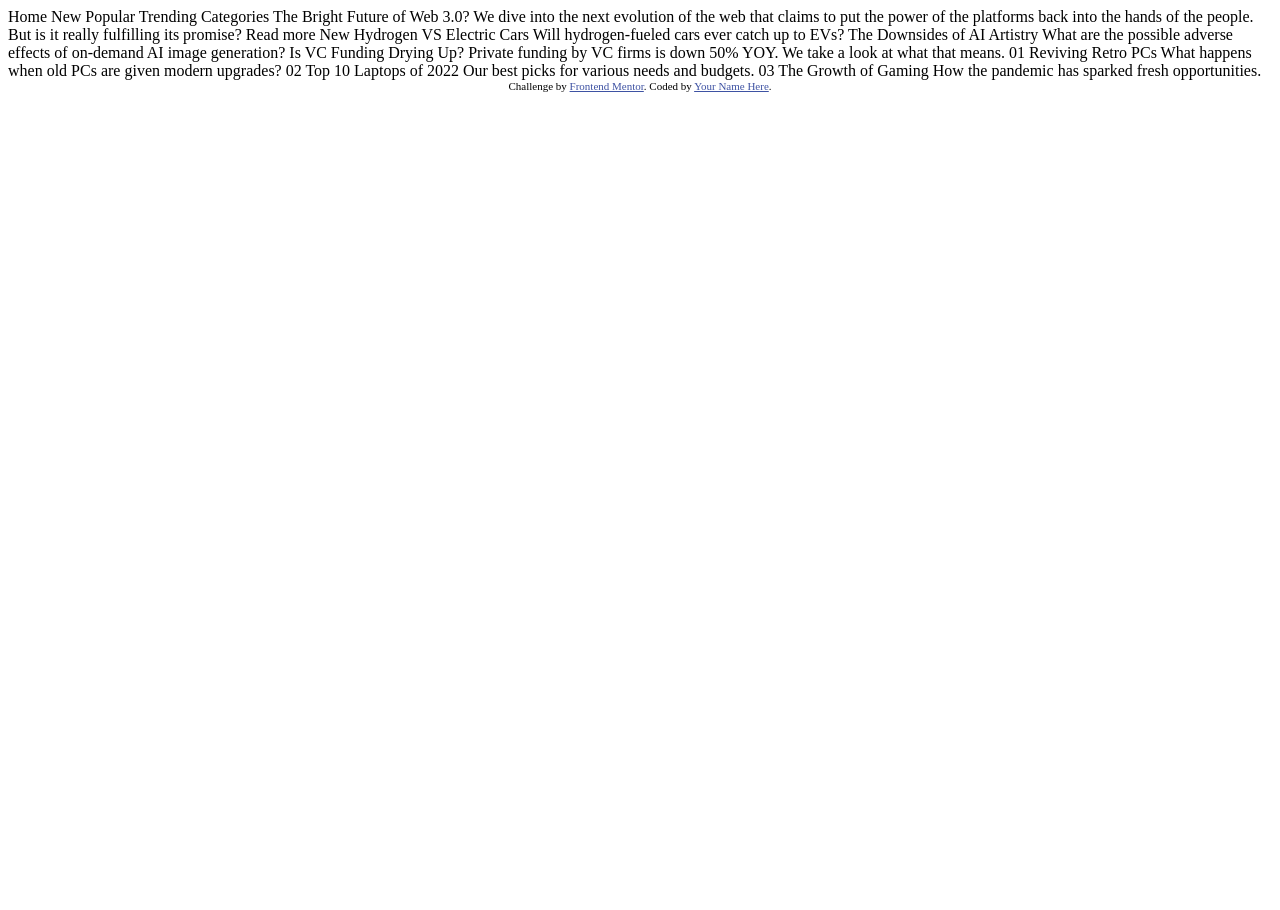
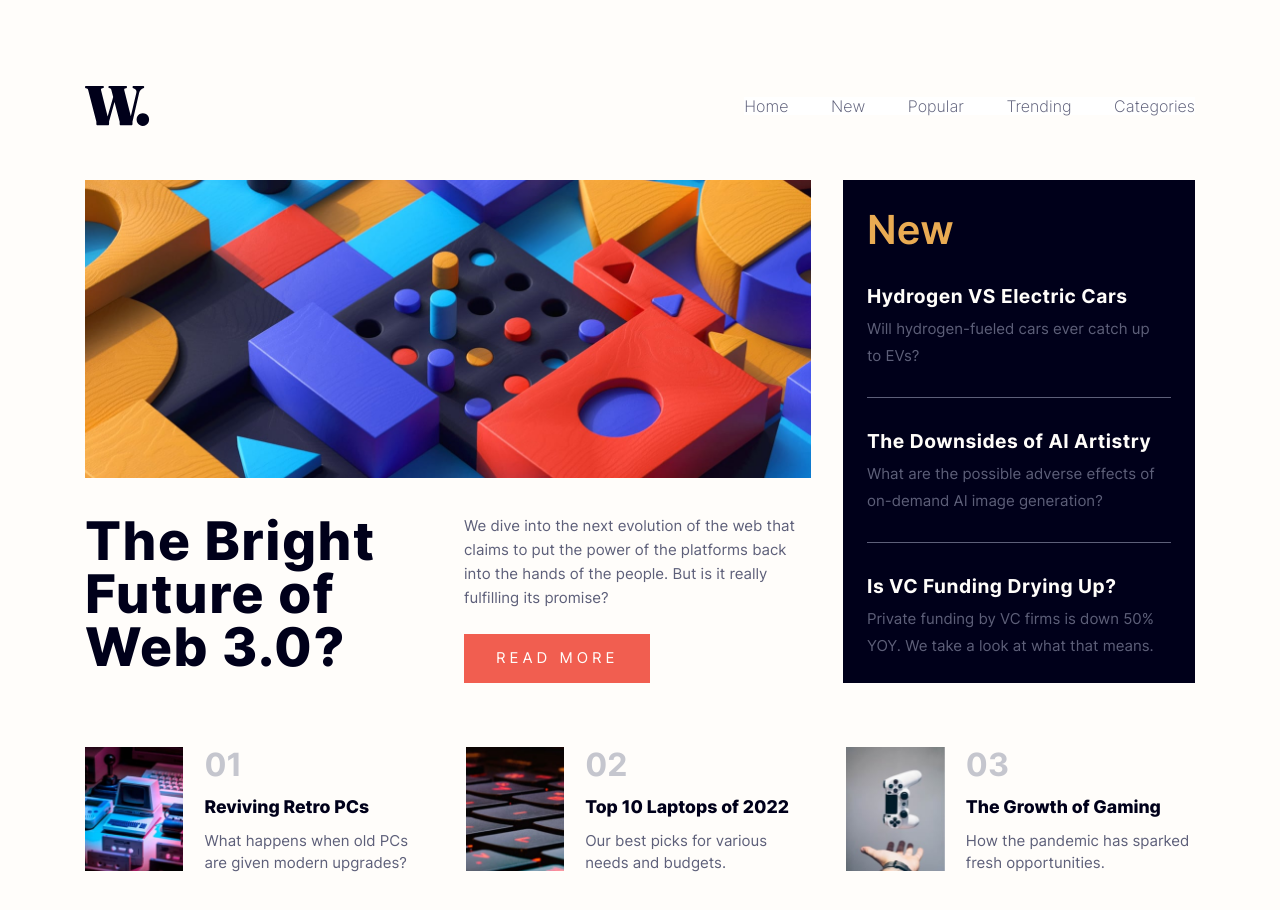
Before and after one commit to maiaflow/news-homepage, a plain HTML site: page index.html in a window 1280 px wide. Before the commit the page ends 800 px from the top, so only its background shows below. Drawn offline with nearby package versions, Linux system fonts and the light colour scheme; files that its build step writes are made by us from their sources.

Commit message:
adding my+Eric's work

```diff
--- /dev/null
+++ b/css/_media.scss
@@ -0,0 +1,99 @@
+@media (min-width: 768px) {
+    html {
+      display: grid;
+      place-content: center;
+      min-height: 100vh;
+      margin-bottom: 4rem;
+      body {
+        max-width: 1142px;
+        header {
+          margin: 4rem 0 3rem;
+          img.logo {
+            max-height: 40px;
+          }
+          nav {
+            position: unset;
+            display: flex;
+            flex-direction: row;
+            padding: unset;
+            width: unset;
+            gap: 2.66rem;
+            a {
+              color: $darkGrayishBlue;
+              font-size: 1rem;
+              font-weight: 250;
+            }
+          }
+          img.menu-open {
+            display: none;
+          }
+        }
+        main {
+          grid-template-areas:
+            "hero hero sidebar"
+            "cards cards cards";
+          row-gap: $gap;
+          -moz-column-gap: calc($gap / 2);
+          column-gap: calc($gap / 2);
+          section.hero {
+            display: grid;
+            grid-area: hero;
+            grid-template-areas:
+              "hero-image hero-image"
+              "title description";
+            gap: calc($gap / 2);
+            grid-template-columns: 1fr 1fr;
+            picture {
+              grid-area: hero-image;
+            }
+            h1 {
+              grid-area: title;
+              font-size: 3.33rem;
+              letter-spacing: 1.5px;
+              margin: 0;
+            }
+            p {
+              line-height: 1.6;
+            }
+            section.description {
+              grid-area: description;
+            }
+          }
+          aside {
+            grid-area: sidebar;
+            padding: 1.667rem 1.5rem 1.33rem;
+            h2 {
+              font-size: 2.5rem;
+              font-weight: 600;
+            }
+            ul {
+              li {
+                p {
+                  padding-right: 5px;
+                }
+              }
+            }
+          }
+          section.cards {
+            grid-area: cards;
+            grid-template-columns: 1fr 1fr 1fr;
+          }
+        }
+      }
+    }
+  }
+
+  @media (min-width: 768px) and (max-width: 1024px) {
+    html {
+      body {
+        main {
+          section.hero {
+            grid-template-areas:
+              "hero-image hero-image"
+              "title title"
+              "description description";
+          }
+        }
+      }
+    }
+  }
--- /dev/null
+++ b/css/_variables.scss
@@ -0,0 +1,11 @@
+$gap: 4rem;
+
+//Primary
+$softOrange: hsl(35, 77%, 62%);
+$softRed: hsl(5, 85%, 63%);
+
+//Neutral
+$offWhite: hsl(36, 100%, 99%);
+$grayishBlue: hsl(233, 8%, 79%);
+$darkGrayishBlue: hsl(236, 13%, 42%);
+$veryDarkBlue: hsl(240, 100%, 5%);
--- /dev/null
+++ b/css/styles.scss
@@ -0,0 +1,197 @@
+// @import url("https://fonts.googleapis.com/css2?family=Inter:wght@400;700;800&display=swap");
+@import "variables";
+
+*,
+*:before,
+*:after {
+  box-sizing: border-box;
+  margin: 0;
+  padding: 0;
+}
+
+@font-face {
+  font-family: "Inter";
+  src: url("../assets/fonts/Inter-VariableFont_slnt,wght.ttf")
+    format("truetype-variations");
+  font-weight: 100 1000;
+}
+
+body {
+  font-family: "Inter", sans-serif;
+  font-size: 15px;
+  padding: 1rem 1rem 4rem;
+  background-color: $offWhite;
+  &.open {
+    overflow: hidden;
+    nav {
+      display: flex;
+    }
+    .menu-backdrop {
+      visibility: visible;
+    }
+    img.menu-open {
+      display: none;
+    }
+    img.menu-close {
+      display: block;
+    }
+  }
+  header {
+    display: flex;
+    height: 52px;
+    align-items: center;
+    justify-content: space-between;
+    margin-bottom: 1.25rem;
+    img.logo {
+      max-height: 28px;
+      width: auto;
+    }
+    img.menu-open {
+      display: block;
+      position: relative;
+      z-index: 3;
+    }
+    img.menu-close {
+      display: none;
+      z-index: 3;
+    }
+    nav {
+      position: absolute;
+      right: 0;
+      bottom: 0;
+      top: 0;
+      width: 66vw;
+      padding: 1rem;
+      background: #fff;
+      display: flex;
+      flex-direction: column;
+      gap: calc($gap/2);
+      padding-top: 8rem;
+      display: none;
+      z-index: 2;
+      a {
+        color: $veryDarkBlue;
+        text-decoration: none;
+        font-size: 1.2rem;
+        &:hover {
+          color: $softRed;
+        }
+      }
+    }
+    .menu-backdrop {
+      position: absolute;
+      inset: 0;
+      background: hsla(240, 100%, 5%, 0.5);
+      visibility: hidden;
+    }
+  }
+  main {
+    display: grid;
+    gap: $gap;
+    section.hero {
+      img {
+        width: 100%;
+      }
+      h1 {
+        font-size: 2.5rem;
+        font-weight: 800;
+        line-height: 1;
+        color: $veryDarkBlue;
+        margin: 1.333rem 0 1rem;
+      }
+      p {
+        line-height: 1.75;
+        color: $darkGrayishBlue;
+        margin-bottom: 1.5rem;
+      }
+      button {
+        background: $softRed;
+        color: $offWhite;
+        text-transform: uppercase;
+        font-size: 0.933rem;
+        letter-spacing: 4px;
+        border: 0;
+        padding: 1rem 2rem;
+        cursor: pointer;
+        transition: background 0.2s ease-in-out;
+        &:hover {
+          background: $veryDarkBlue;
+        }
+      }
+    }
+    aside {
+      background: $veryDarkBlue;
+      padding: 1.333rem;
+      h2 {
+        color: $softOrange;
+        font-size: 2rem;
+      }
+      ul {
+        li {
+          list-style: none;
+          border-bottom: 1px solid $darkGrayishBlue;
+          padding: 2rem 0 1.75rem;
+          cursor: pointer;
+          &:hover h3 {
+            color: $softOrange;
+          }
+          h3 {
+            color: $offWhite;
+            font-size: 1.2rem;
+            letter-spacing: 0.5px;
+            padding-bottom: 0.5rem;
+          }
+          p {
+            color: $darkGrayishBlue;
+            line-height: 1.8;
+          }
+          &:last-child {
+            border-bottom: none;
+            padding-bottom: 0;
+          }
+        }
+      }
+    }
+    section.cards {
+      display: grid;
+      gap: calc($gap/2);
+      figure {
+        display: flex;
+        gap: calc($gap/3);
+        div {
+          flex: 0 1 30%;
+          img {
+            width: 100%;
+          }
+        }
+        figcaption {
+          flex: 0 1 70%;
+          display: flex;
+          flex-direction: column;
+          justify-content: space-between;
+          cursor: pointer;
+          &:hover h4 {
+            color: $softRed;
+          }
+          em {
+            color: $grayishBlue;
+            font-size: 2rem;
+            font-style: normal;
+            font-weight: 700;
+          }
+          h4 {
+            color: $veryDarkBlue;
+            font-size: 1.1rem;
+            font-weight: 800;
+          }
+          p {
+            color: $darkGrayishBlue;
+            line-height: 1.5;
+          }
+        }
+      }
+    }
+  }
+}
+
+@import "media";
--- a/index.html
+++ b/index.html
@@ -4,57 +4,107 @@
   <meta charset="UTF-8">
   <meta name="viewport" content="width=device-width, initial-scale=1.0"> <!-- displays site properly based on user's device -->
 
-  <link rel="icon" type="image/png" sizes="32x32" href="./assets/images/favicon-32x32.png">
+  <link rel="icon" type="image/png" sizes="32x32" href="./images/favicon-32x32.png">
+
+  <link rel="preconnect" href="https://fonts.gstatic.com/" crossorigin>
+  <link rel="stylesheet" href="https://cdnjs.cloudflare.com/ajax/libs/normalize/8.0.1/normalize.min.css"
+    integrity="sha512-NhSC1YmyruXifcj/KFRWoC561YpHpc5Jtzgvbuzx5VozKpWvQ+4nXhPdFgmx8xqexRcpAglTj9sIBWINXa8x5w=="
+    crossorigin="anonymous" />
+  <link rel="stylesheet" href="./css/styles.css">
 
   <title>Frontend Mentor | News homepage</title>
 
-  <!-- Feel free to remove these styles or customise in your own stylesheet 👍 -->
-  <style>
-    .attribution { font-size: 11px; text-align: center; }
-    .attribution a { color: hsl(228, 45%, 44%); }
-  </style>
 </head>
 <body>
 
-  Home
-  New
-  Popular
-  Trending
-  Categories
+  <header>
+    <img class="logo" src="./assets/images/logo.svg" alt="logo">
 
-  The Bright Future of Web 3.0?
+    <nav aria-label="Menu">
+      <a href="#">Home</a>
+      <a href="#">New</a>
+      <a href="#">Popular</a>
+      <a href="#">Trending</a>
+      <a href="#">Categories</a>
+    </nav>
 
-  We dive into the next evolution of the web that claims to put the power of the platforms back into the hands of the people.
-  But is it really fulfilling its promise?
+    <img class="menu-open" src="./assets/images/icon-menu.svg" alt="menu open">
+    <img class="menu-close" src="./assets/images/icon-menu-close.svg" alt="menu close">
+    <div class="menu-backdrop"></div>
+  </header>
 
-  Read more
+  <main>
+    <section class="hero">
+      <picture>
+        <source
+          srcset="./assets/images/image-web-3-desktop.jpg"
+          media="(min-width: 678px)"
+        />
+        <img
+          src="./assets/images/image-web-3-mobile.jpg"
+          alt="web3 hero image"
+        />
+      </picture>
+      <h1>The Bright Future of Web 3.0?</h1>
+      <section class="description">
+        <p>
+          We dive into the next evolution of the web that claims to put the power of the platforms back into the hands of the people.
+          But is it really fulfilling its promise?
+        </p>
+        <button>Read more</button>
+      </section>
+    </section>
+    <aside>
+      <h2>New</h2>
+      <ul>
+        <li>
+          <h3>Hydrogen VS Electric Cars</h3>
+          <p>Will hydrogen-fueled cars ever catch up to EVs?</p>
+        </li>
+        <li>
+          <h3>The Downsides of AI Artistry</h3>
+          <p>What are the possible adverse effects of on-demand AI image generation?</p>
+        </li>
+        <li>
+          <h3>Is VC Funding Drying Up?</h3>
+          <p>Private funding by VC firms is down 50% YOY. We take a look at what that means.</p>
+        </li>
+      </ul>
+    </aside>
+    <section class="cards">
+      <figure>
+        <div>
+          <img src="./assets/images/image-retro-pcs.jpg" alt="retro gaming PCs">
+        </div>
+        <figcaption>
+          <em>01</em>
+          <h4>Reviving Retro PCs</h4>
+          <p>What happens when old PCs are given modern upgrades?</p>
+        </figcaption>
+      </figure>
+      <figure>
+        <div>
+        <img src="./assets/images/image-top-laptops.jpg" alt="top laptops">
+        </div>
+        <figcaption>
+          <em>02</em>
+          <h4>Top 10 Laptops of 2022</h4>
+          <p>Our best picks for various needs and budgets.</p>
+        </figcaption>
+      </figure>
+      <figure>
+        <div>
+        <img src="./assets/images/image-gaming-growth.jpg" alt="playstation controller">
+        </div>
+        <figcaption>
+          <em>03</em>
+          <h4>The Growth of Gaming</h4>
+          <p>How the pandemic has sparked fresh opportunities.</p>
+        </figcaption>
+      </figure>
+    </section>
+  </main>
 
-  New
-
-  Hydrogen VS Electric Cars
-  Will hydrogen-fueled cars ever catch up to EVs?
-
-  The Downsides of AI Artistry
-  What are the possible adverse effects of on-demand AI image generation?
-
-  Is VC Funding Drying Up?
-  Private funding by VC firms is down 50% YOY. We take a look at what that means.
-
-  01
-  Reviving Retro PCs
-  What happens when old PCs are given modern upgrades?
-
-  02
-  Top 10 Laptops of 2022
-  Our best picks for various needs and budgets.
-
-  03
-  The Growth of Gaming
-  How the pandemic has sparked fresh opportunities.
-
-  <div class="attribution">
-    Challenge by <a href="https://www.frontendmentor.io?ref=challenge" target="_blank">Frontend Mentor</a>.
-    Coded by <a href="#">Your Name Here</a>.
-  </div>
+<script src="./js/scripts.js"></script>
 </body>
 </html>
--- /dev/null
+++ b/js/scripts.js
@@ -0,0 +1,16 @@
+const body = document.querySelector("body");
+const menuOpen = document.querySelector(".menu-open");
+const menuClose = document.querySelector(".menu-close");
+const menuCloseBackdrop = document.querySelector(".menu-backdrop");
+
+menuOpen.addEventListener("click", () => {
+  body.classList.toggle("open");
+});
+
+menuClose.addEventListener("click", () => {
+  body.classList.toggle("open");
+});
+
+menuCloseBackdrop.addEventListener("click", () => {
+  body.classList.toggle("open");
+});
```
